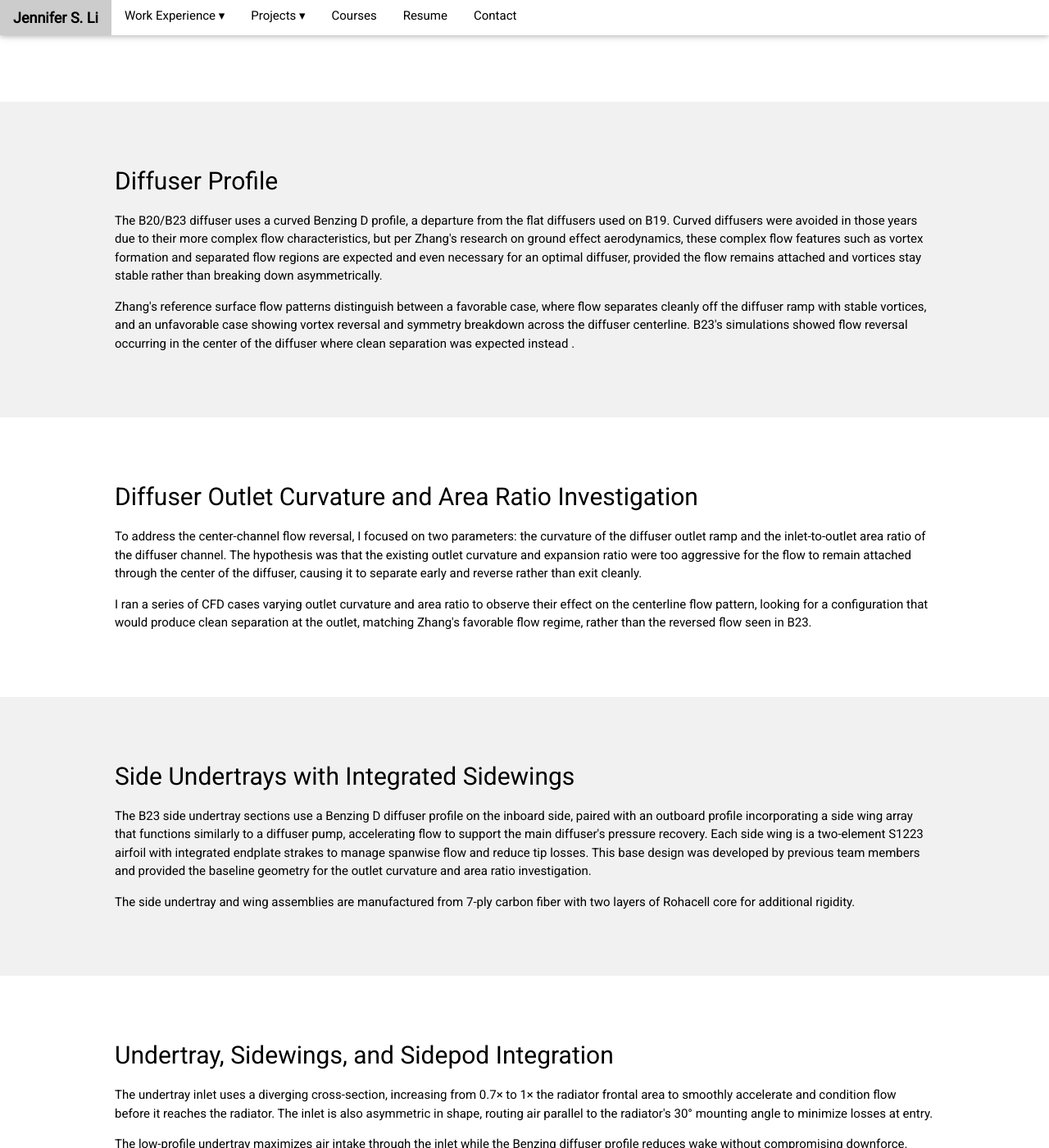
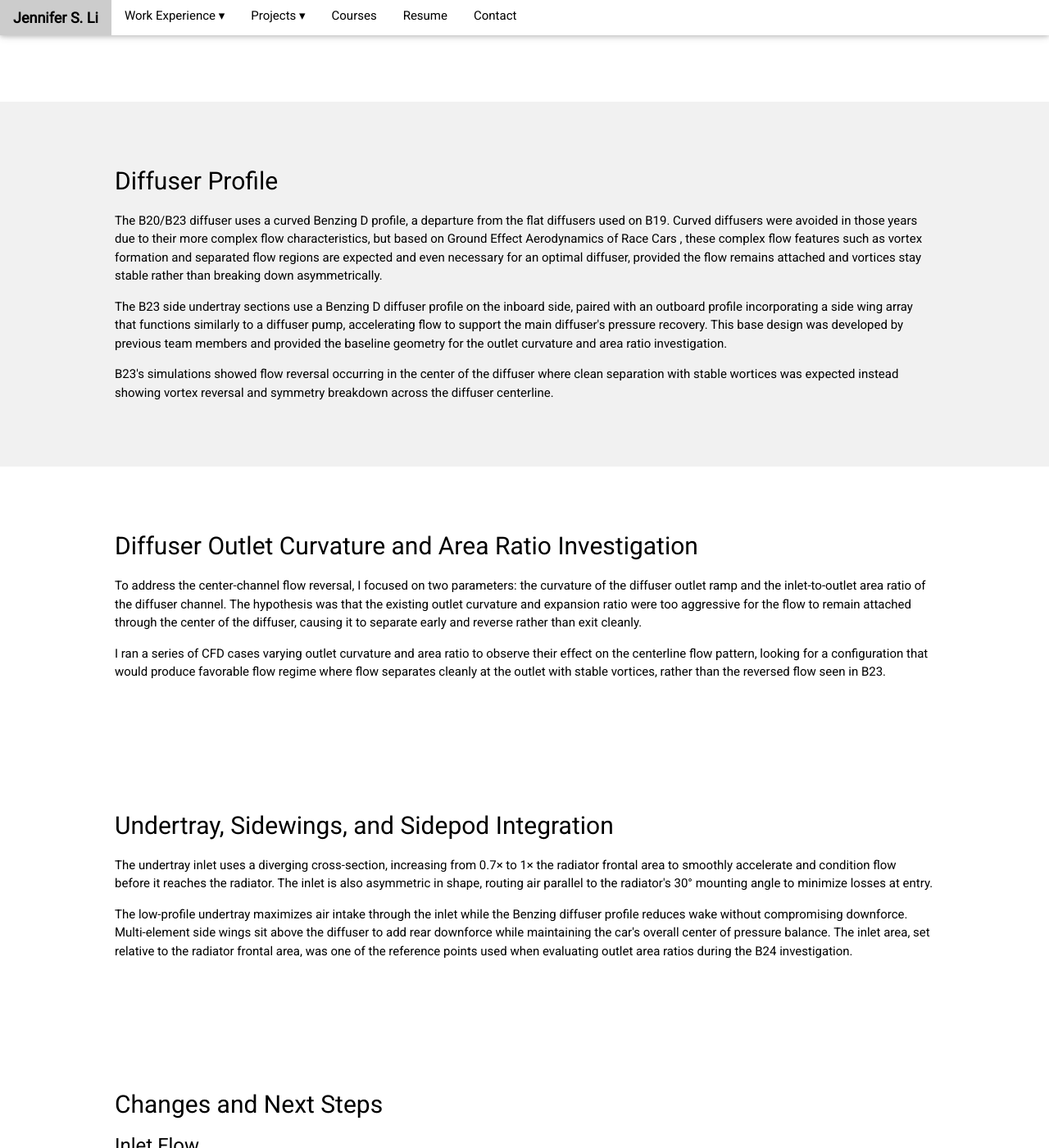
Before and after one commit to jsli905/jsli905.github.io, a Jekyll site: the page projects/bfr/undertray.html, which Jekyll copies as it is, in a window 1280 px wide and 1400 px high, scrolled down 303 px. Shown: the whole window at 82% size. Built offline with Jekyll 4.4.1, drawn with Linux system fonts in a browser that asks for light colours; comment, search, counter and statistics services are not loaded; some of the changed text lies outside the part shown.

Commit message:
Update and rename diffuser.html to undertray.html

```diff
--- a/projects/bfr/diffuser.html
+++ b/projects/bfr/undertray.html
@@ -143,7 +143,7 @@
           <a href="steeringwheel.html" class="w3-bar-item w3-button">Steering Wheel</a>
           <a href="pedals.html" class="w3-bar-item w3-button">Pedals/Pedal Tray</a>
           <a href="headrest.html" class="w3-bar-item w3-button">Head Restraint</a>
-          <a href="diffuser.html" class="w3-bar-item w3-button">Diffuser</a>
+          <a href="undertray.html" class="w3-bar-item w3-button">Undertray</a>
         </div>
 
         <a href="../wheel.html" class="w3-bar-item w3-button">
@@ -191,7 +191,7 @@
 <!-- Header-->
 <section id="header" class="w3-container w3-padding-64">
   <div class="max-width">
-    <h2>Undertray and Diffuser Aerodynamics</h2>
+    <h2>Undertray Aerodynamics</h2>
     <h3>
       Used CFD simulation to investigate diffuser outlet curvature and area ratios as
       preliminary B24 design work, targeting a flow reversal issue in B23's diffuser.
@@ -213,17 +213,22 @@
     <p>
       The B20/B23 diffuser uses a curved Benzing D profile, a departure from the flat diffusers used
       on B19. Curved diffusers were avoided in those years due to their more complex flow
-      characteristics, but per Zhang's research on ground effect aerodynamics, these complex flow
+      characteristics, but based on
+      <a href="https://www.semanticscholar.org/paper/Ground-Effect-Aerodynamics-of-Race-Cars-Zhang-Toet/ab063930cf236501a012b63b2c0b03d54efece1c">
+        Ground Effect Aerodynamics of Race Cars </a>, these complex flow
       features such as vortex formation and separated flow regions are expected and even
       necessary for an optimal diffuser, provided the flow remains attached and vortices stay
       stable rather than breaking down asymmetrically.
     </p>
     <p>
-      Zhang's reference surface flow patterns distinguish between a favorable case, where flow
-      separates cleanly off the diffuser ramp with stable vortices, and an unfavorable case
-      showing vortex reversal and symmetry breakdown across the diffuser centerline. B23's
-      simulations showed flow reversal occurring in the center of the diffuser where clean
-      separation was expected instead .
+      The B23 side undertray sections use a Benzing D diffuser profile on the inboard side,
+      paired with an outboard profile incorporating a side wing array that functions similarly to
+      a diffuser pump, accelerating flow to support the main diffuser's pressure recovery. This base design was developed by previous team members and
+      provided the baseline geometry for the outlet curvature and area ratio investigation.
+    </p>
+    <p>
+      B23's simulations showed flow reversal occurring in the center of the diffuser where clean
+      separation with stable wortices was expected instead showing vortex reversal and symmetry breakdown across the diffuser centerline.
     </p>
     <!-- <img src="images/diffuser_profile_comparison.png" alt="Diffuser surface flow comparison with Zhang reference" style="width:70%; max-width:900px"> -->
   </div>
@@ -241,33 +246,14 @@
     </p>
     <p>
       I ran a series of CFD cases varying outlet curvature and area ratio to observe their effect
-      on the centerline flow pattern, looking for a configuration that would produce clean
-      separation at the outlet, matching Zhang's favorable flow regime, rather than the
+      on the centerline flow pattern, looking for a configuration that would produce favorable flow regime where flow
+      separates cleanly at the outlet with stable vortices, rather than the
       reversed flow seen in B23.
     </p>
     <!-- <img src="images/outlet_curvature_sweep.png" alt="Diffuser outlet curvature CFD comparison" style="width:70%; max-width:900px"> -->
   </div>
 </section>
 
-<section id="side-undertrays" class="w3-padding-64 w3-light-grey">
-  <div class="max-width">
-    <h2>Side Undertrays with Integrated Sidewings</h2>
-    <p>
-      The B23 side undertray sections use a Benzing D diffuser profile on the inboard side,
-      paired with an outboard profile incorporating a side wing array that functions similarly to
-      a diffuser pump, accelerating flow to support the main diffuser's pressure recovery. Each
-      side wing is a two-element S1223 airfoil with integrated endplate strakes to manage spanwise
-      flow and reduce tip losses. This base design was developed by previous team members and
-      provided the baseline geometry for the outlet curvature and area ratio investigation.
-    </p>
-    <p>
-      The side undertray and wing assemblies are manufactured from 7-ply carbon fiber with two
-      layers of Rohacell core for additional rigidity.
-    </p>
-    <!-- <img src="images/side_undertray_cad.png" alt="Side undertray and sidewing CAD" style="width:60%; max-width:900px"> -->
-    <!-- <img src="images/velocity_contours.png" alt="Inboard and outboard velocity contours" style="width:70%; max-width:900px"> -->
-  </div>
-</section>
 
 <section id="undertray-sidepod" class="w3-padding-64 w3-white">
   <div class="max-width">
@@ -286,6 +272,56 @@
       reference points used when evaluating outlet area ratios during the B24 investigation.
     </p>
     <!-- <img src="images/undertray_sidepod_layout.png" alt="Undertray, sidewing, and sidepod integration" style="width:70%; max-width:900px"> -->
+  </div>
+</section>
+
+  <section id="future-work" class="w3-padding-64 w3-white">
+  <div class="max-width">
+    <h2>Changes and Next Steps</h2>
+
+    <h3>Inlet Flow </h3>
+    <p>
+      From the inboard velocity contour and streamlines, the flow entering the diffuser throat looked like it
+      is already non-uniform. I hypothesized this could be from wheel wake and upstream undertray surface and
+      could have been causing early separation regardless of outlet geometry. However, upon checking the velocity profiles
+      directly at the diffuser throat, the profile looked clean and uniform, informing my decision to look at the diffuser outlet curvature
+      and area ratio.
+    </p>
+
+    <h3>Outlet Curvature and Divergence Angle</h3>
+    <p>
+      I worked on flattening the outlet divergence angle while preserving the same overall area ratio, spreading the expansion
+      over more of the diffuser's length, letting the pressure gradient build more gradually and form a stable recirculation bubble.
+    </p>
+    <h3>Area Ratio vs. Length</h3>
+    <p>
+      I tested three exit-to-throat area ratios with the B23 diffuser length to help locate the transition point between reversed and stable
+      separated flow. At 1.5, the flow stays fully attached the whole way, underperforming on downforce.
+At 2.0, maybe you start to see the "good" separation — a stable bubble near the exit, vortices intact
+At 2.5, it tips into reversal.
+      I found that at 2.0, we get 90% of the downforce of 2.5 but with stable flow unlike in B23.
+    </p>
+    <p>
+     As a result of my research and CFD simulations, I recommended the following investigations:
+    </p>
+
+    <h3>Additional Center Channel Strakes</h3>
+    <p>
+      Dividing the diffuser into multiple narrower channels using center strakes (in addition to
+      the existing outboard strakes) would reduce the effective width-to-length expansion ratio
+      each channel experiences. This is a common technique in ground-effect diffuser design to
+      stabilize the center vortex structure by limiting the lateral room available for symmetry
+      breakdown.
+    </p>
+
+    <h3>Ride Height Sensitivity</h3>
+    <p>
+      The undertray ride height curve is sensitive
+      to the ride-height-to-diffuser-length ratio (h/d), and B23 ride height changes could push the diffuser in and out of the reversed-flow regime.
+      Simulating at multiple ride heights, rather than a single static height, would clarify whether this is a
+      static geometry issue or a dynamic sensitivity issue that changes throughout a lap.
+    </p>
+
   </div>
 </section>
 
```
